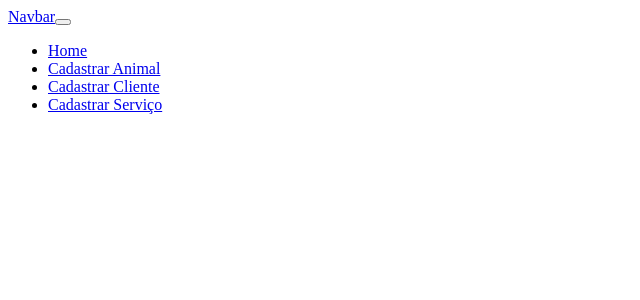
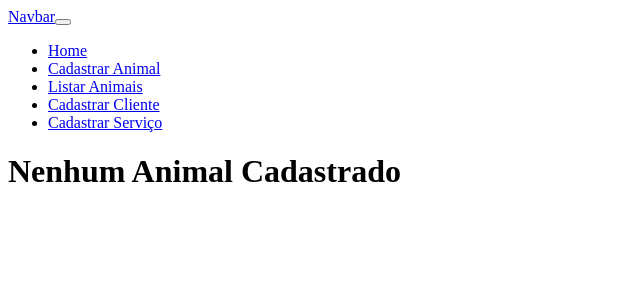
Before and after one commit to HendrikBK/trabalho-programacao-web-hendrik, an Angular app: page /animais/listar-animais in a window 1280 px wide. Before the commit this address led to /. Shown: the top 300 px of the page, without its empty margins (0-640 px from the left). Built offline with nearby package versions, Linux system fonts and the light colour scheme.

Commit message:
Adicionar listar animais

```diff
--- a/src/app/app.routes.ts
+++ b/src/app/app.routes.ts
@@ -3,10 +3,12 @@ import { CadastroAnimalComponent } from './components/animais/cadastro-animal/ca
 import { HomeComponent } from './components/home/home.component';
 import { CadastroClienteComponent } from './components/clientes/cadastro-cliente/cadastro-cliente.component';
 import { CadastroServicoComponent } from './components/servicos/cadastro-servico/cadastro-servico.component';
+import { ListarAnimalComponent } from './components/animais/listar-animal/listar-animal.component';
 
 export const routes: Routes = [
     { path: '', component: HomeComponent },
     { path: 'animais/cadastro-animal', component: CadastroAnimalComponent },
     { path: 'clientes/cadastro-cliente', component: CadastroClienteComponent },
     { path: 'servicos/cadastro-servico', component: CadastroServicoComponent },
+    { path: 'animais/listar-animais', component: ListarAnimalComponent },
 ];
--- a/src/app/components/animais/listar-animal/listar-animal.component.html
+++ b/src/app/components/animais/listar-animal/listar-animal.component.html
@@ -1 +1,29 @@
-<p>listar-animal works!</p>
+<div class="container">
+    @if(animais.length > 0){
+    <div class="row col-md-8 offset-md-2">
+        <h1 class="text-center">Animais Cadastrados</h1>
+        <table class="table">
+            <thead>
+                <tr>
+                    <th scope="col" class="text-center">#</th>
+                    <th scope="col" class="text-center">Nome</th>
+                    <th scope="col" class="text-center">Cliente</th>
+                </tr>
+            </thead>
+            <tbody>
+                @for (animal of animais; track animal.id) {
+                <tr>
+                    <th scope="row" class="text-center">{{ animal.id}}</th>
+                    <td>{{ animal.nome }}</td>
+                    <td class="text-center">{{ animal.clienteId }}</td>
+                </tr>
+                }
+            </tbody>
+        </table>
+    </div>
+    }@else {
+    <div class="row">
+        <h1 class="text-center">Nenhum Animal Cadastrado</h1>
+    </div>
+    }
+</div>
--- a/src/app/components/animais/listar-animal/listar-animal.component.ts
+++ b/src/app/components/animais/listar-animal/listar-animal.component.ts
@@ -1,4 +1,6 @@
 import { Component } from '@angular/core';
+import { Animal } from '../../../models/animal.model';
+import { AnimalService } from '../../../services/animais.service';
 
 @Component({
   selector: 'app-listar-animal',
@@ -7,5 +9,14 @@ import { Component } from '@angular/core';
   styleUrl: './listar-animal.component.css'
 })
 export class ListarAnimalComponent {
-
+  animais: Animal[] = [];
+  constructor(private animalservice: AnimalService) { }
+  ngOnInit() {
+    this.getAllAnimais();
+  }
+  getAllAnimais() {
+    this.animalservice.getAllAnimais().then((animais: Animal[]) => {
+      this.animais = animais;
+    });
+  }
 }
--- a/src/app/shared/components/layout/header/header.component.html
+++ b/src/app/shared/components/layout/header/header.component.html
@@ -14,6 +14,9 @@
           <a class="nav-link active" aria-current="page" routerLink="/animais/cadastro-animal" routerLinkActive="active">Cadastrar Animal</a>
         </li>
         <li class="nav-item">
+          <a class="nav-link active" aria-current="page" routerLink="/animais/listar-animais" routerLinkActive="active">Listar Animais</a>
+        </li>
+        <li class="nav-item">
           <a class="nav-link active" aria-current="page" routerLink="/clientes/cadastro-cliente" routerLinkActive="active">Cadastrar Cliente</a>
         </li>
         <li class="nav-item">
```
